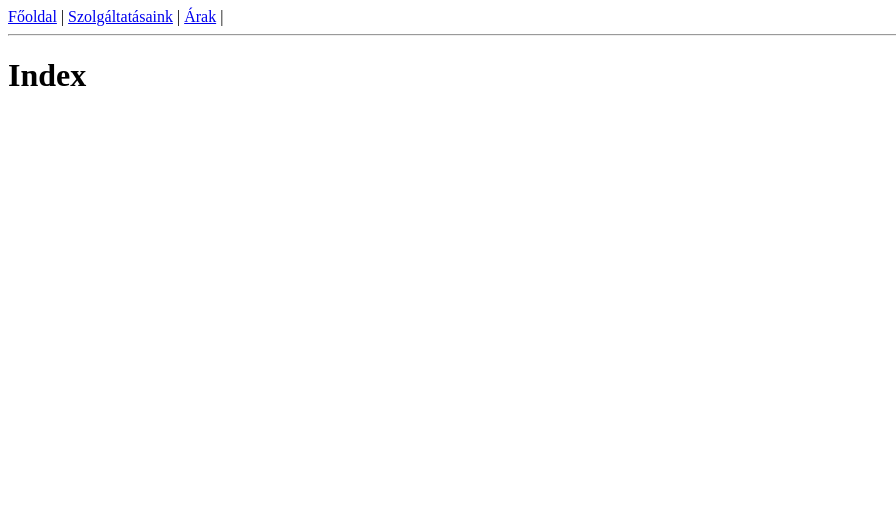
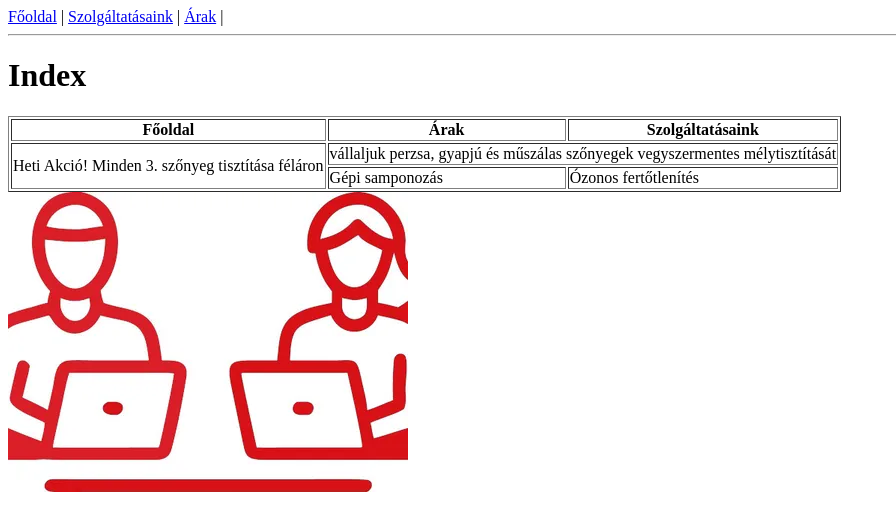
Before and after one commit to szabi180/szonyeg, a plain HTML site: page index.html in a window 1280 px wide. Shown: the whole page, without its empty margins (0-896 px from the left). Drawn offline with Linux system fonts and the light colour scheme.

Commit message:
tablazat keszitve

```diff
--- a/index.html
+++ b/index.html
@@ -13,6 +13,29 @@
 	<a href="arak.html">Árak</a> |
 	<hr>
 <h1>Index</h1>
+<table border="1">
+	<thead>
+		<tr>
+			<th>Főoldal</th>
+			<th>Árak</th>
+			<th>Szolgáltatásaink</th>
+		</tr>
+	</thead>
+	<tbody>
+	 <tr>
+		<td rowspan="2">Heti Akció!
+			 Minden 3. szőnyeg tisztítása féláron</td>
+		<td colspan="2">vállaljuk perzsa, gyapjú és műszálas szőnyegek vegyszermentes mélytisztítását</td>
+
+	 </tr>
+	 <tr>
+
+		<td>Gépi samponozás</td>
+		<td>Ózonos fertőtlenítés</td>
+	 </tr>
+	</tbody>
+</table>
+<img src="img/kapcsolat.webp" alt="kép">
 </body>
 
 </html>
```
